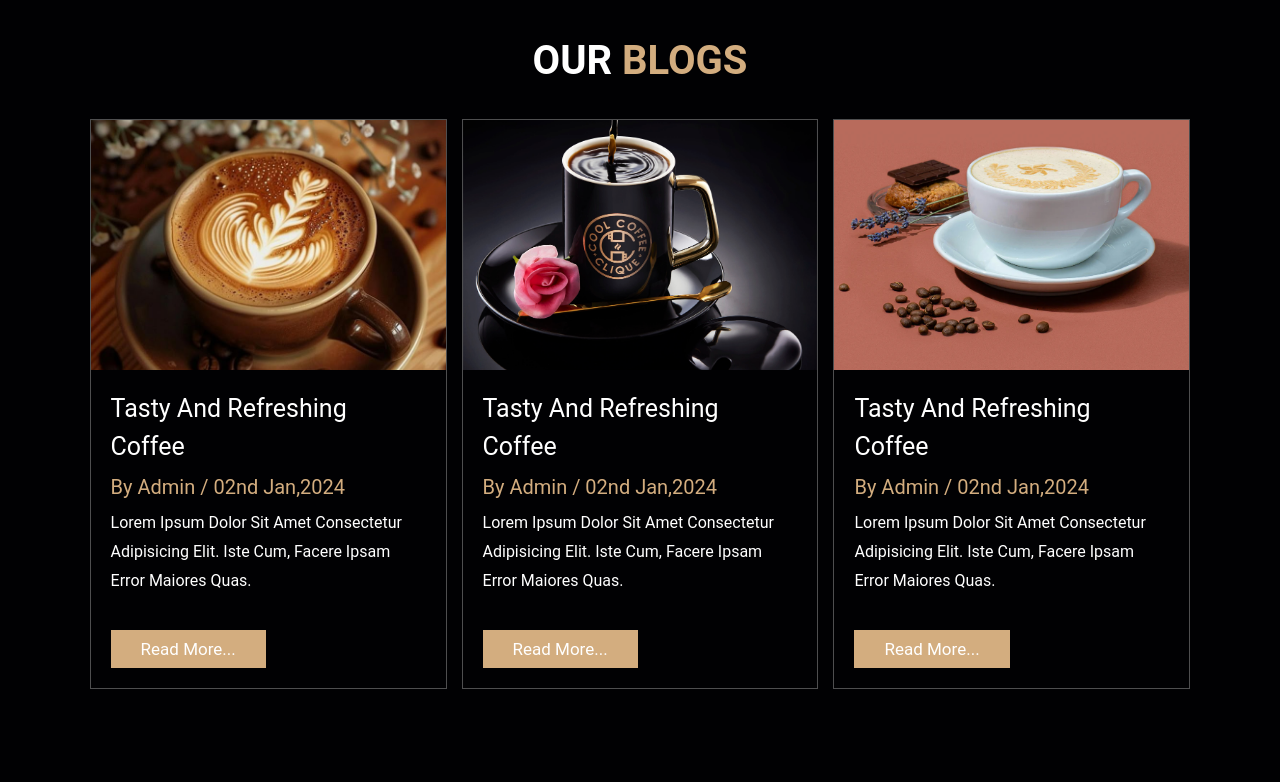
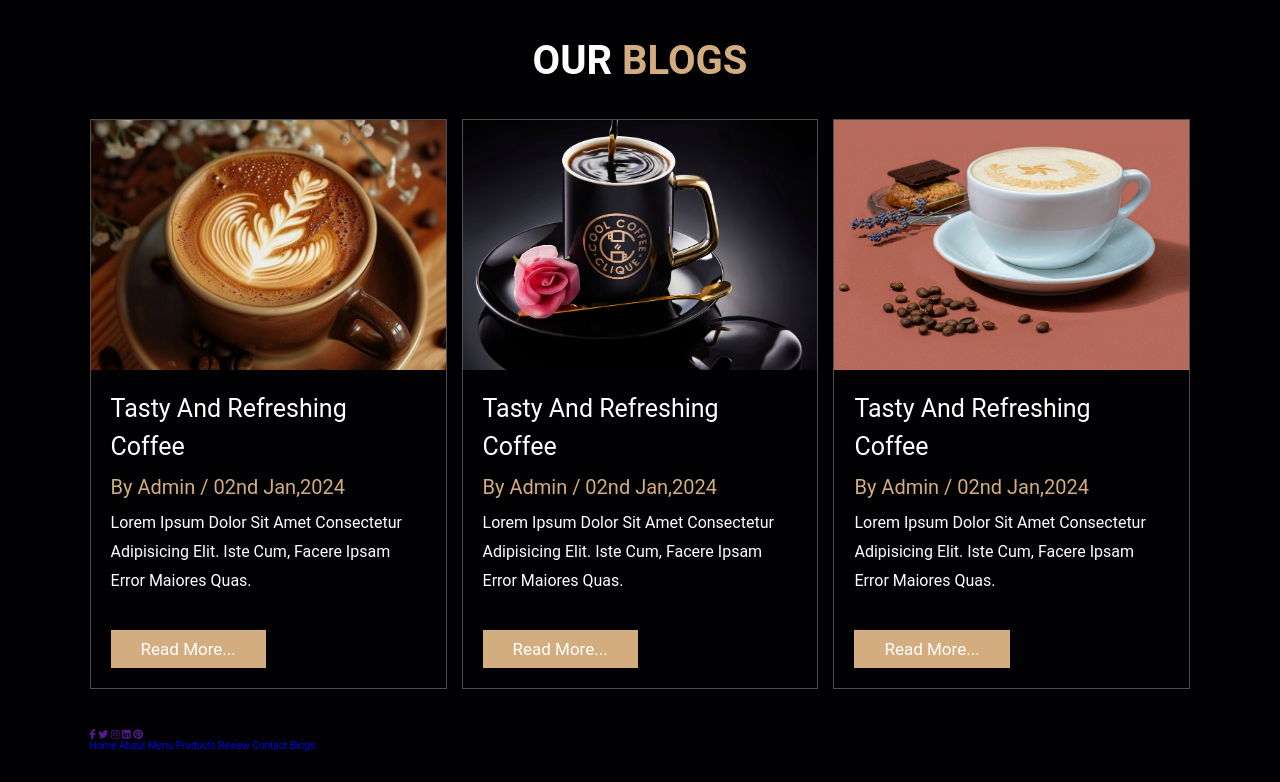
Before and after one commit to Divyadharshana5/Coffee-shop-website, a plain HTML site: page index.html in a window 1280 px wide. Shown: the part 3774-4556 px from the top of the page. Before the commit the page ends 4483 px from the top, so only its background shows below. Drawn offline with Linux system fonts and the light colour scheme.

Commit message:
finished footer-html

```diff
--- a/index.html
+++ b/index.html
@@ -374,6 +374,30 @@
         </div>
       </div>
     </section>
+
+    <section class="footer">
+      <div class="shar">
+        <a href="" class="fab fa-facebook-f"></a>
+        <a href="" class="fab fa-twitter"></a>
+        <a href="" class="fab fa-instagram"></a>
+        <a href="" class="fab fa-linkedin"></a>
+        <a href="" class="fab fa-pinterest"></a>
+      </div>
+
+      <div class="links">
+        <a href="#">home</a>
+        <a href="#">about</a>
+        <a href="#">menu</a>
+        <a href="#">products</a>
+        <a href="#">review</a>
+        <a href="#">contact</a>
+        <a href="#">blogs</a>
+      </div>
+
+      <div class="credit">
+        Created by<span> Ms. web designer</span> | all rights reserved
+      </div>
+    </section>
     <script src="script.js"></script>
   </body>
 </html>
```
